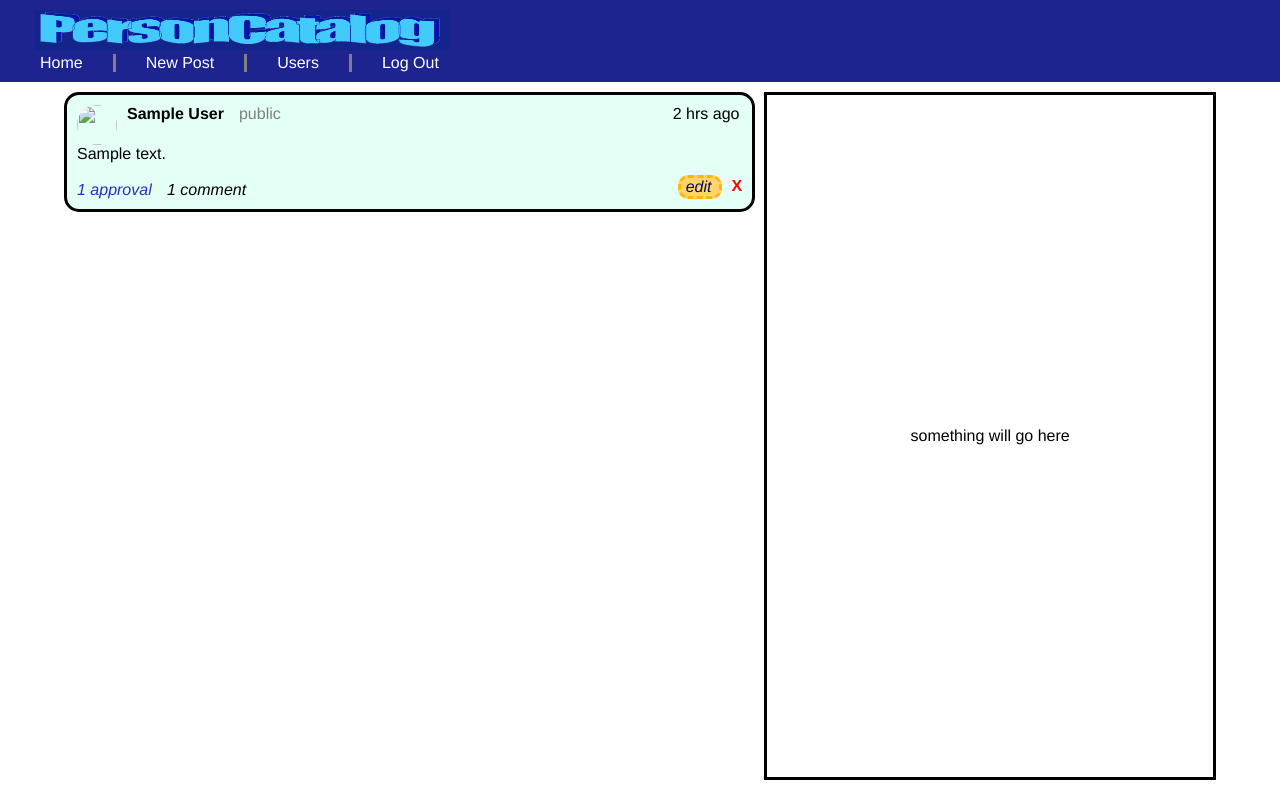
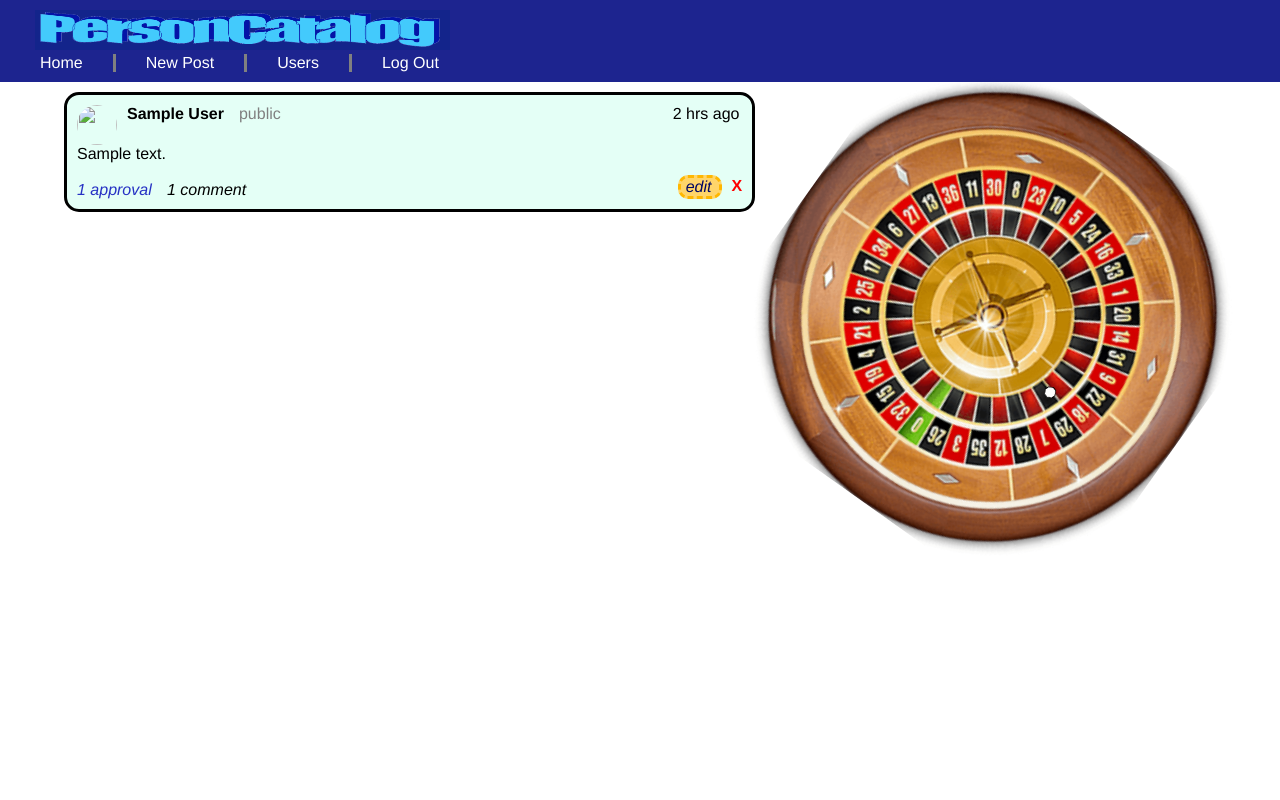
Before and after one commit to lookbehindyounow/destroy_facebook_eat_them_for_breakfast_take_their_business_eat_it_for_dinner, a Flask app: page /1 in a window 1280 px wide. Run offline with Flask 3, Linux system fonts and the light colour scheme; tables that the repository leaves empty hold one stand-in row (values such as "Sample post").

Commit message:
the homepage has a roulette wheel & it spins but there's no game functionality yet

```diff
--- a/controllers/posts_controller.py
+++ b/controllers/posts_controller.py
@@ -1,5 +1,5 @@
 from flask import render_template, redirect, Blueprint, request
-from models import Post, Comment, Approval, Friendship
+from models import User, Post, Comment, Approval, Friendship
 from app import db
 from datetime import datetime
 
@@ -14,7 +14,10 @@ def show_feed(user_id):
     [post.set_variables() for post in posts]
     posts.sort(key=lambda post: max([post.time]+[comment.time for comment in post.comments]), reverse=True)
     # talk about this^ sort
-    return render_template("feed.jinja",user_id=user_id,posts=posts,isprofile=False)
+    user=User.query.get(user_id) # only need for roulette
+    user.roulette.wheel=True
+    user.roulette.ball=True
+    return render_template("feed.jinja",user_id=user_id,posts=posts,isprofile=False,roulette=user.roulette)
 
 @posts_blueprint.route("/<int:user_id>/<int:post_id>")
 def show_post(user_id,post_id):
@@ -62,7 +65,6 @@ def edit_post(user_id,post_id):
 def delete_post(user_id,post_id):
     post=Post.query.get(post_id)
     post.set_variables()
-    # talk about the order
     [db.session.delete(approval) for approval in post.approvals]
     [[db.session.delete(approval) for approval in comment.approvals] for comment in post.comments]
     [db.session.delete(comment) for comment in post.comments]
--- a/controllers/users_controller.py
+++ b/controllers/users_controller.py
@@ -41,6 +41,8 @@ def signup():
     db.session.commit()
     db.session.add(Friend(id=user.id))
     db.session.commit()
+    global roulette # ROULETTE STUFF UNFINISHED
+    roulette.wheel=True
     return redirect(f"/{user.id}")
 
 @users_blueprint.route("/<int:user_id>/users")
@@ -93,11 +95,10 @@ def profile_pic(user_id):
 
 @users_blueprint.route("/<int:user_id>/profile/delete")
 def delete_profile(user_id):
-    # talk about the order
     posts=Post.query.filter_by(user_id=user_id).all()
     [delete_post(user_id,post.id) for post in posts]
     comments=Comment.query.filter_by(user_id=user_id).all()
-    [delete_comment(user_id,None,comment.id) for comment in comments] # talk about the None
+    [delete_comment(user_id,None,comment.id) for comment in comments]
     approvals=Approval.query.filter_by(user_id=user_id).all()
     [db.session.delete(approval) for approval in approvals]
     friendships=Friendship.query.filter((Friendship.user_id==user_id) | (Friendship.friend_id==user_id)).all()
--- a/models.py
+++ b/models.py
@@ -1,5 +1,10 @@
 from app import db
 from datetime import datetime
+
+class Roulette():
+    def __init__(self):
+        self.wheel=False
+        self.ball=False
 
 class User(db.Model):
     __tablename__="users"
@@ -10,6 +15,8 @@ class User(db.Model):
     password=db.Column(db.String(64))
 
     pfp=db.Column(db.Text())
+
+    roulette=Roulette()
 
     friends=db.relationship("Friend",backref="user")
     friendships=db.relationship("Friendship",backref="user")
@@ -63,7 +70,7 @@ class PostOrComment():
             else:
                 self.when=str(seconds_since//3600)+" hrs ago"
             if self.when[:2]=="1 ":
-                self.when=self.when[:-5]+self.when[-4:] # talk about s removal
+                self.when=self.when[:-5]+self.when[-4:]
         else:
             self.when=(str(self.time)[8:10]+"/"+str(self.time)[5:7]+"/"+str(self.time)[2:4]
                         +" - "+str(self.time)[11:13]+":"+str(self.time)[14:16])
--- a/seed.py
+++ b/seed.py
@@ -15,10 +15,10 @@ def seed():
     Friend.query.delete()
     User.query.delete()
 
-    kev_pfp=open("seed_pfp/kev.jpg","rb").read() # as binary
+    kev_pfp=open("seed_pfp/kev.jpg","rb").read()
     dan_pfp=open("seed_pfp/dan.jpg","rb").read()
     shelly_pfp=open("seed_pfp/shelly.jpg","rb").read()
-    kev_pfp=b64encode(kev_pfp).decode("utf-8") # as something FIGURE OUT WHAT - text?
+    kev_pfp=b64encode(kev_pfp).decode("utf-8")
     dan_pfp=b64encode(dan_pfp).decode("utf-8")
     shelly_pfp=b64encode(shelly_pfp).decode("utf-8")
     users=[User(name="kev",password="kev123",pfp=kev_pfp),
--- a/static/style.css
+++ b/static/style.css
@@ -147,16 +147,58 @@ input, select, button {
   width: 60%;
 }
 
-.something_else_not_sure_yet { /* HERE IT IS INCASE YOU'RE LOOKING FOR IT*/
+.gambling {
   position: fixed;
   right: 5%;
   top: 92px;
-  bottom: 20px;
   width: calc(36% - 15px);
+}
+
+.gambling:after {
+  content: "";
+  display: block;
+  padding-bottom: 100%;
+}
+
+.ball_square {
+  position: absolute;
+  margin: 27%;
+  width: 46%;
+  height: 46%;
   display: flex;
-  align-items: center;
   justify-content: center;
-  border: solid;
+}
+
+/* gambling animation */
+/* animations are called in index.jinja */
+
+.wheel {
+  position: absolute;
+  width: 100%;
+}
+
+.ball {
+  position: absolute;
+  height: 100%;
+  margin: 0 auto;
+}
+
+@keyframes rotation {
+  from {
+    transform: rotate(0deg);
+  }
+  to {
+    transform: rotate(359deg);
+  }
+}
+
+@keyframes back_rotation {
+  from {
+    transform: rotate(359deg);
+  }
+  to {
+    transform: rotate(0deg);
+  }
 }
 
 /* posts */
--- a/templates/composite/base.jinja
+++ b/templates/composite/base.jinja
@@ -9,7 +9,7 @@
   <body>
     <header>
       <nav class="menu">
-        <img src="/static/logo.png" alt="Welcome to PersonCatalog">
+        <img src="/static/logo.png" alt="Welcome to PersonCatalog"/>
         <ul>
           <li><a href="/{{user_id}}">Home</a></li>
           <li><a href="/{{user_id}}/new_post_form">New Post</a></li>
--- a/templates/composite/index.jinja
+++ b/templates/composite/index.jinja
@@ -2,5 +2,17 @@
     <section class="home_feed">
         {% block feed %}{% endblock feed %}
     </section>
-    <section class="something_else_not_sure_yet">something will go here</section>
+    <section class="gambling">
+        <img class="wheel"
+        {% if roulette.wheel %}
+            style="animation: rotation 1s infinite linear;"
+        {% endif %}
+        src="/static/roulette.png" alt="gambling"/>
+        <div class="ball_square">
+            <img class="ball" {% if roulette.ball %}
+                style="animation: back_rotation 1s infinite linear;"
+            {% endif %}
+            src="/static/ball.png" alt="gambling"/>
+        </div>
+    </section>
 {% endblock %}
--- a/templates/login.jinja
+++ b/templates/login.jinja
@@ -1,8 +1,8 @@
 <!DOCTYPE html>
 <html lang="en">
     <head>
-        <meta charset="UTF-8">
-        <meta name="viewport" content="width=device-width, initial-scale=1.0">
+        <meta charset="UTF-8"/>
+        <meta name="viewport" content="width=device-width, initial-scale=1.0"/>
         <link rel="stylesheet" href="{{ url_for('static', filename='style.css') }}"/>
         <title>PersonCatalog</title>
     </head>
```
Also changed, not shown: static/ball.png (added), static/roulette.png (added).
